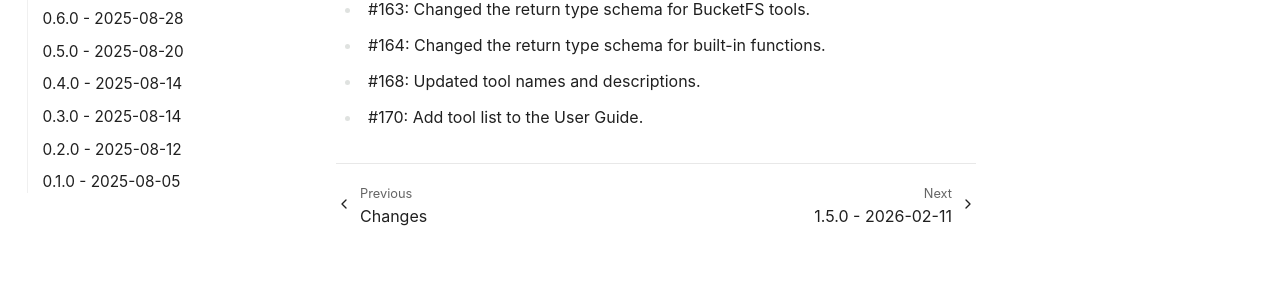
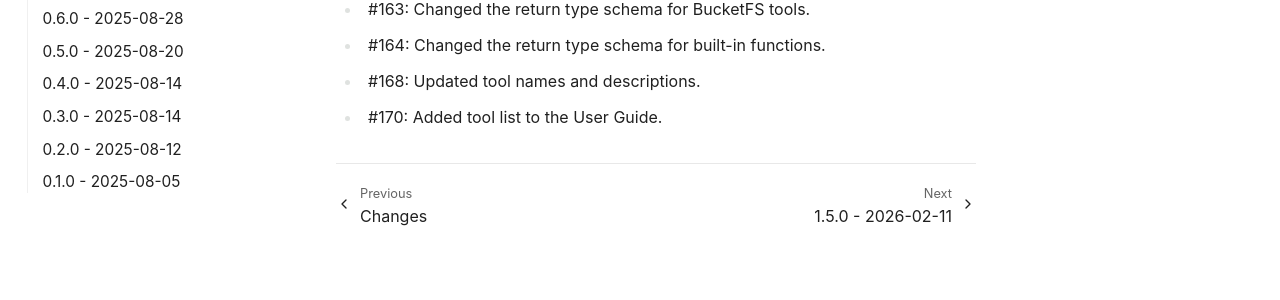
Before and after one commit to exasol/mcp-server, a Sphinx documentation site: the page built from doc/changes/unreleased.md, in a window 1280 px wide. Shown: the part 477-777 px from the top of the page. Built offline with Sphinx 7.4.7, drawn with Linux system fonts in a browser that asks for light colours.

Commit message:
Update unreleased.md

```diff
--- a/doc/changes/unreleased.md
+++ b/doc/changes/unreleased.md
@@ -12,4 +12,4 @@
 * #163: Changed the return type schema for BucketFS tools.
 * #164: Changed the return type schema for built-in functions.
 * #168: Updated tool names and descriptions.
-* #170: Add tool list to the User Guide.
+* #170: Added tool list to the User Guide.
```
